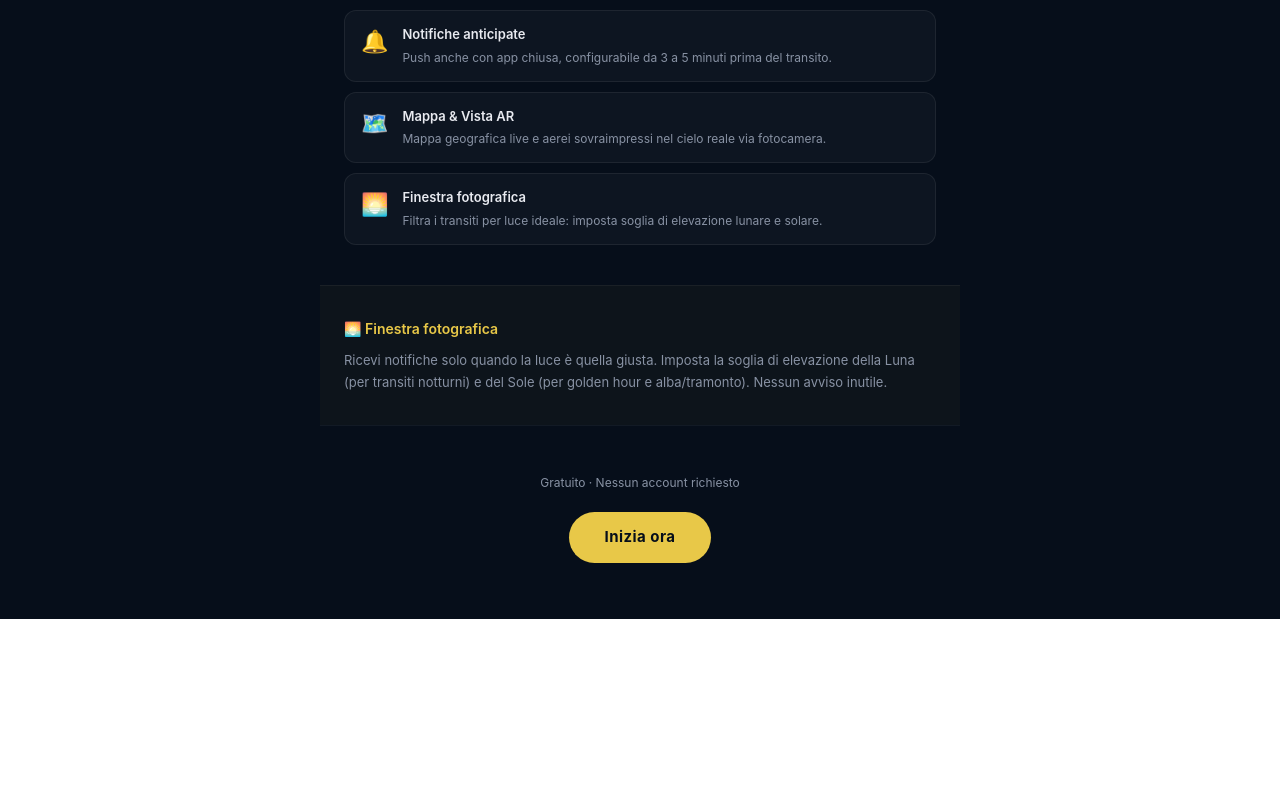
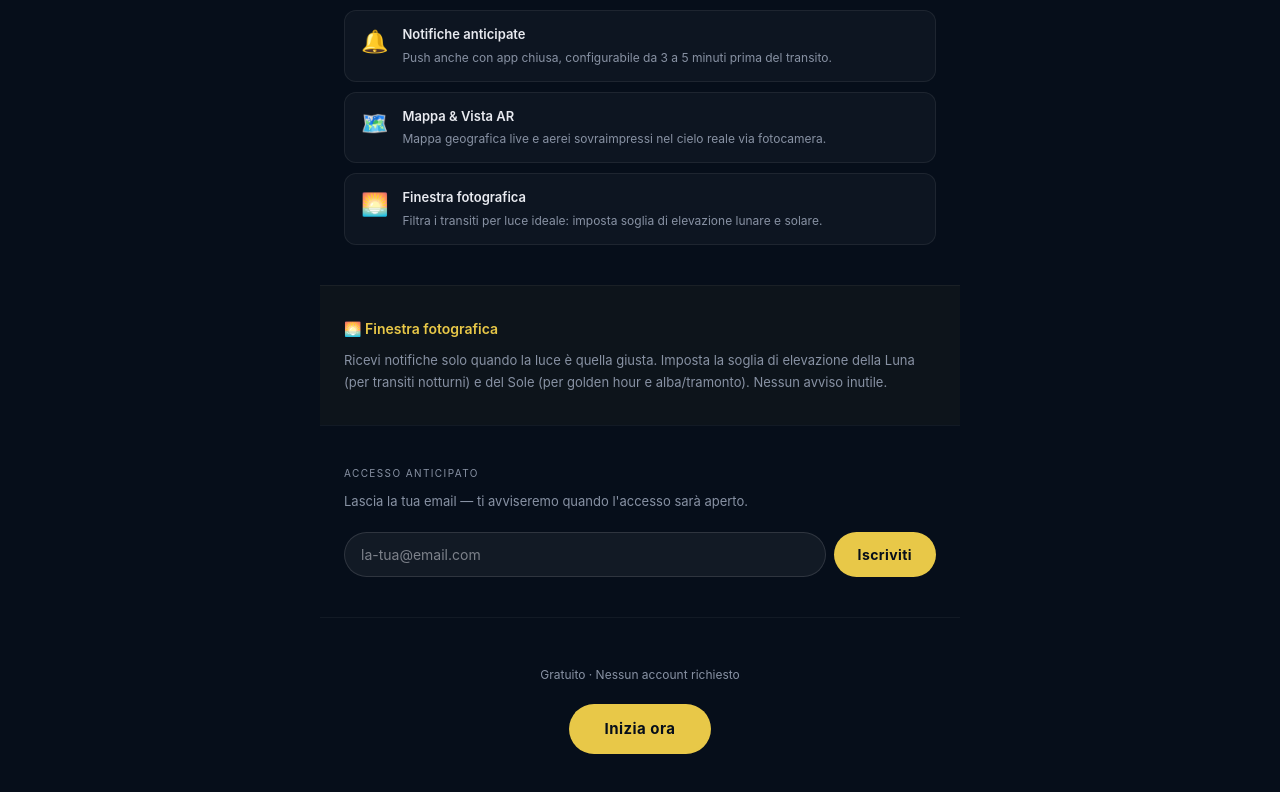
Before and after one commit to CristianoSticca/SolarMoon-PlaneTransitTracking, a Next.js app: page / in a window 1280 px wide. Shown: the part 920-1712 px from the top of the page. Before the commit the page ends 1539 px from the top, so only its background shows below. Built offline with nearby package versions, Linux system fonts and the light colour scheme.

Commit message:
feat: add waitlist with email notification on landing page

```diff
--- /dev/null
+++ b/app/api/waitlist/route.ts
@@ -0,0 +1,57 @@
+import { NextRequest, NextResponse } from 'next/server'
+import nodemailer from 'nodemailer'
+import { createClient } from '@/lib/supabase/server'
+
+const EMAIL_REGEX = /^[^\s@]+@[^\s@]+\.[^\s@]+$/
+
+export async function POST(request: NextRequest) {
+  let email: string
+
+  try {
+    const body = await request.json()
+    email = (body.email ?? '').trim().toLowerCase()
+  } catch {
+    return NextResponse.json({ error: 'Invalid request body' }, { status: 400 })
+  }
+
+  if (!EMAIL_REGEX.test(email)) {
+    return NextResponse.json({ error: 'Invalid email address' }, { status: 422 })
+  }
+
+  const supabase = await createClient()
+  const { error: dbError } = await supabase.from('waitlist').insert({ email })
+
+  if (dbError) {
+    if (dbError.code === '23505') {
+      // Already registered — treat as success so we don't leak info
+      return NextResponse.json({ status: 'duplicate' }, { status: 200 })
+    }
+    console.error('[waitlist] db error:', dbError)
+    return NextResponse.json({ error: 'Database error' }, { status: 500 })
+  }
+
+  // Send notification email
+  try {
+    const transporter = nodemailer.createTransport({
+      host: process.env.SMTP_HOST,
+      port: Number(process.env.SMTP_PORT ?? 465),
+      secure: true,
+      auth: {
+        user: process.env.SMTP_USER,
+        pass: process.env.SMTP_PASS,
+      },
+    })
+
+    await transporter.sendMail({
+      from: process.env.SMTP_USER,
+      to: 'info@cristianosticca.com',
+      subject: `[AstroTransit] Nuova iscrizione waitlist: ${email}`,
+      text: `Nuova email in waitlist: ${email}\n\nData: ${new Date().toISOString()}`,
+    })
+  } catch (mailError) {
+    // Log but don't fail the request — DB insert succeeded
+    console.error('[waitlist] mail error:', mailError)
+  }
+
+  return NextResponse.json({ status: 'ok' }, { status: 201 })
+}
--- a/app/page.tsx
+++ b/app/page.tsx
@@ -26,6 +26,14 @@ const copy = {
     ],
     photoTitle: '🌅 Finestra fotografica',
     photoDesc: 'Ricevi notifiche solo quando la luce è quella giusta. Imposta la soglia di elevazione della Luna (per transiti notturni) e del Sole (per golden hour e alba/tramonto). Nessun avviso inutile.',
+    waitlistTitle: 'Accesso anticipato',
+    waitlistDesc: `Lascia la tua email — ti avviseremo quando l'accesso sarà aperto.`,
+    waitlistPlaceholder: 'la-tua@email.com',
+    waitlistCta: 'Iscriviti',
+    waitlistLoading: 'Invio...',
+    waitlistSuccess: `Iscritto! Ti avviseremo quando l'app sarà disponibile.`,
+    waitlistDuplicate: `Sei già in lista. Ti avviseremo a breve.`,
+    waitlistError: `Errore nell'iscrizione. Riprova tra qualche istante.`,
     footerSub: 'Gratuito · Nessun account richiesto',
     footerCta: 'Inizia ora',
   },
@@ -50,6 +58,14 @@ const copy = {
     ],
     photoTitle: '🌅 Photo window',
     photoDesc: 'Get notified only when the light is right. Set the Moon elevation threshold (for night transits) and Sun elevation (for golden hour and sunrise/sunset). No useless alerts.',
+    waitlistTitle: 'Early access',
+    waitlistDesc: 'Leave your email — we\'ll notify you when access opens.',
+    waitlistPlaceholder: 'your@email.com',
+    waitlistCta: 'Join waitlist',
+    waitlistLoading: 'Sending...',
+    waitlistSuccess: 'You\'re on the list! We\'ll reach out when the app is available.',
+    waitlistDuplicate: 'You\'re already on the list. We\'ll be in touch soon.',
+    waitlistError: 'Something went wrong. Please try again in a moment.',
     footerSub: 'Free · No account required',
     footerCta: 'Get started',
   },
@@ -81,6 +97,31 @@ function StarCanvas() {
 export default function LandingPage() {
   const [locale, setLocale] = useState<'it' | 'en'>('it')
   const t = copy[locale]
+
+  const [waitlistEmail, setWaitlistEmail] = useState('')
+  const [waitlistState, setWaitlistState] = useState<'idle' | 'loading' | 'success' | 'duplicate' | 'error'>('idle')
+
+  async function handleWaitlist(e: React.FormEvent) {
+    e.preventDefault()
+    setWaitlistState('loading')
+    try {
+      const res = await fetch('/api/waitlist', {
+        method: 'POST',
+        headers: { 'Content-Type': 'application/json' },
+        body: JSON.stringify({ email: waitlistEmail }),
+      })
+      if (res.status === 201) {
+        setWaitlistState('success')
+        setWaitlistEmail('')
+      } else if (res.status === 200) {
+        setWaitlistState('duplicate')
+      } else {
+        setWaitlistState('error')
+      }
+    } catch {
+      setWaitlistState('error')
+    }
+  }
 
   return (
     <div style={{ background: '#060e1a', color: '#e8eaf0', minHeight: '100dvh', fontFamily: '-apple-system, BlinkMacSystemFont, sans-serif' }}>
@@ -165,6 +206,63 @@ export default function LandingPage() {
         <p style={{ fontSize: 13, color: '#8892a4', lineHeight: 1.7 }}>{t.photoDesc}</p>
       </section>
 
+      {/* WAITLIST */}
+      <section style={{ position: 'relative', zIndex: 1, padding: '40px 24px', borderTop: '1px solid rgba(255,255,255,0.05)', maxWidth: 640, margin: '0 auto' }}>
+        <div style={{ fontSize: 10, letterSpacing: '0.14em', textTransform: 'uppercase', color: '#8892a4', marginBottom: 10 }}>{t.waitlistTitle}</div>
+        <p style={{ fontSize: 13, color: '#8892a4', lineHeight: 1.6, marginBottom: 20 }}>{t.waitlistDesc}</p>
+        <form
+          onSubmit={handleWaitlist}
+          action="/api/waitlist"
+          method="POST"
+          style={{ display: 'flex', gap: 8, flexWrap: 'wrap' }}
+        >
+          <input
+            type="email"
+            required
+            value={waitlistEmail}
+            onChange={e => setWaitlistEmail(e.target.value)}
+            placeholder={t.waitlistPlaceholder}
+            disabled={waitlistState === 'loading' || waitlistState === 'success' || waitlistState === 'duplicate'}
+            style={{
+              flex: '1 1 220px',
+              padding: '11px 16px',
+              borderRadius: 999,
+              border: '1px solid rgba(255,255,255,0.12)',
+              background: 'rgba(255,255,255,0.05)',
+              color: '#e8eaf0',
+              fontSize: 14,
+              outline: 'none',
+            }}
+          />
+          <button
+            type="submit"
+            disabled={waitlistState === 'loading' || waitlistState === 'success' || waitlistState === 'duplicate'}
+            style={{
+              padding: '11px 24px',
+              borderRadius: 999,
+              border: 'none',
+              background: waitlistState === 'success' || waitlistState === 'duplicate' ? 'rgba(232,200,72,0.25)' : '#e8c848',
+              color: waitlistState === 'success' || waitlistState === 'duplicate' ? '#e8c848' : '#060e1a',
+              fontWeight: 700,
+              fontSize: 14,
+              cursor: waitlistState === 'loading' || waitlistState === 'success' || waitlistState === 'duplicate' ? 'default' : 'pointer',
+              letterSpacing: '0.03em',
+            }}
+          >
+            {waitlistState === 'loading' ? t.waitlistLoading : t.waitlistCta}
+          </button>
+        </form>
+        {waitlistState === 'success' && (
+          <p style={{ marginTop: 12, fontSize: 13, color: '#6fcf97' }}>{t.waitlistSuccess}</p>
+        )}
+        {waitlistState === 'duplicate' && (
+          <p style={{ marginTop: 12, fontSize: 13, color: '#e8c848' }}>{t.waitlistDuplicate}</p>
+        )}
+        {waitlistState === 'error' && (
+          <p style={{ marginTop: 12, fontSize: 13, color: '#eb5757' }}>{t.waitlistError}</p>
+        )}
+      </section>
+
       {/* FOOTER CTA */}
       <section style={{ position: 'relative', zIndex: 1, padding: '48px 24px 56px', borderTop: '1px solid rgba(255,255,255,0.05)', textAlign: 'center', maxWidth: 640, margin: '0 auto' }}>
         <p style={{ fontSize: 12, color: '#8892a4', marginBottom: 20 }}>{t.footerSub}</p>
--- a/package.json
+++ b/package.json
@@ -17,6 +17,7 @@
     "leaflet": "^1.9.4",
     "next": "16.2.4",
     "next-intl": "^4.11.0",
+    "nodemailer": "^8.0.7",
     "react": "19.2.4",
     "react-dom": "19.2.4",
     "react-leaflet": "^5.0.0",
@@ -30,6 +31,7 @@
     "@testing-library/user-event": "^14.6.1",
     "@types/leaflet": "^1.9.21",
     "@types/node": "^20",
+    "@types/nodemailer": "^8.0.0",
     "@types/react": "^19",
     "@types/react-dom": "^19",
     "@types/suncalc": "^1.9.2",
```
Also changed, not shown: 1 other file (tests, documents, lock files or other folders).
